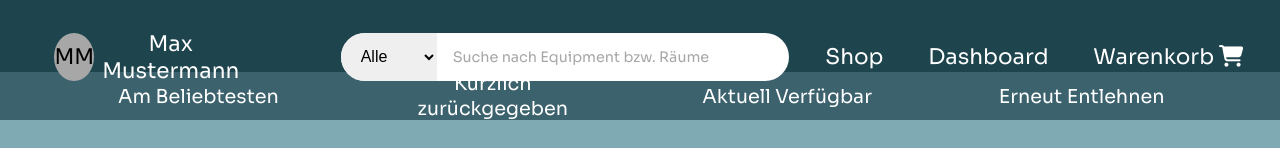
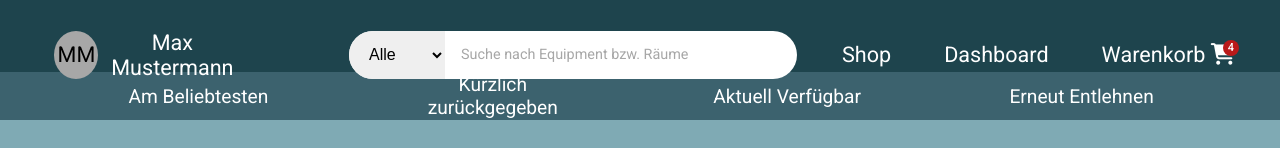
Before and after one commit to S-Stoeger/OmniaL, an Angular app in the folder code/frontend/: page / in a window 1280 px wide. Shown: the top 148 px of the page. Built offline with nearby package versions, Linux system fonts and the light colour scheme; no server answers.

Commit message:
#178 badge added

```diff
--- a/code/frontend/angular.json
+++ b/code/frontend/angular.json
@@ -28,6 +28,7 @@
               }
             ],
             "styles": [
+              "@angular/material/prebuilt-themes/rose-red.css",
               "src/styles.css"
             ],
             "scripts": []
@@ -87,6 +88,7 @@
               }
             ],
             "styles": [
+              "@angular/material/prebuilt-themes/rose-red.css",
               "src/styles.css"
             ],
             "scripts": []
--- a/code/frontend/package.json
+++ b/code/frontend/package.json
@@ -11,10 +11,12 @@
   "private": true,
   "dependencies": {
     "@angular/animations": "^19.0.0",
+    "@angular/cdk": "^19.1.0",
     "@angular/common": "^19.0.0",
     "@angular/compiler": "^19.0.0",
     "@angular/core": "^19.0.0",
     "@angular/forms": "^19.0.0",
+    "@angular/material": "^19.1.0",
     "@angular/platform-browser": "^19.0.0",
     "@angular/platform-browser-dynamic": "^19.0.0",
     "@angular/router": "^19.0.0",
--- a/code/frontend/src/app/navigation/navigation.component.html
+++ b/code/frontend/src/app/navigation/navigation.component.html
@@ -19,7 +19,7 @@
     </div>
     <a routerLink="" class="navigation">Shop</a>
     <a routerLink="dashboard" class="navigation">Dashboard</a>
-    <a routerLink="cart" class="navigation">Warenkorb <i class="fa-solid fa-cart-shopping"></i></a>
+    <a routerLink="cart" class="navigation">Warenkorb <i class="fa-solid fa-cart-shopping" matBadge="4" matBadgeColor="accent" matBadgePosition="above after"></i></a>
   </div>
 
 
--- a/code/frontend/src/app/navigation/navigation.component.ts
+++ b/code/frontend/src/app/navigation/navigation.component.ts
@@ -1,10 +1,12 @@
 import {Component, ViewEncapsulation} from '@angular/core';
 import {RouterLink} from '@angular/router';
+import {MatBadge} from '@angular/material/badge';
 
 @Component({
   selector: 'app-navigation',
   imports: [
-    RouterLink
+    RouterLink,
+    MatBadge
   ],
   templateUrl: './navigation.component.html',
   styleUrl: './navigation.component.css',
--- a/code/frontend/src/index.html
+++ b/code/frontend/src/index.html
@@ -15,6 +15,8 @@
   <link rel="preconnect" href="https://fonts.gstatic.com" crossorigin>
   <link href="https://fonts.googleapis.com/css2?family=Russo+One&display=swap" rel="stylesheet">
   <link href="https://fonts.googleapis.com/css2?family=PT+Sans:ital,wght@0,400;0,700;1,400;1,700&family=Sora:wght@100..800&display=swap" rel="stylesheet">
+  <link href="https://fonts.googleapis.com/css2?family=Roboto:wght@300;400;500&display=swap" rel="stylesheet">
+  <link href="https://fonts.googleapis.com/icon?family=Material+Icons" rel="stylesheet">
 </head>
 <body>
   <app-root></app-root>
--- a/code/frontend/src/styles.css
+++ b/code/frontend/src/styles.css
@@ -26,3 +26,6 @@ h1 {
 a {
   text-decoration: none;
 }
+
+html, body { height: 100%; }
+body { margin: 0; font-family: Roboto, "Helvetica Neue", sans-serif; }
```
Also changed, not shown: 1 other file (tests, documents, lock files or other folders).
